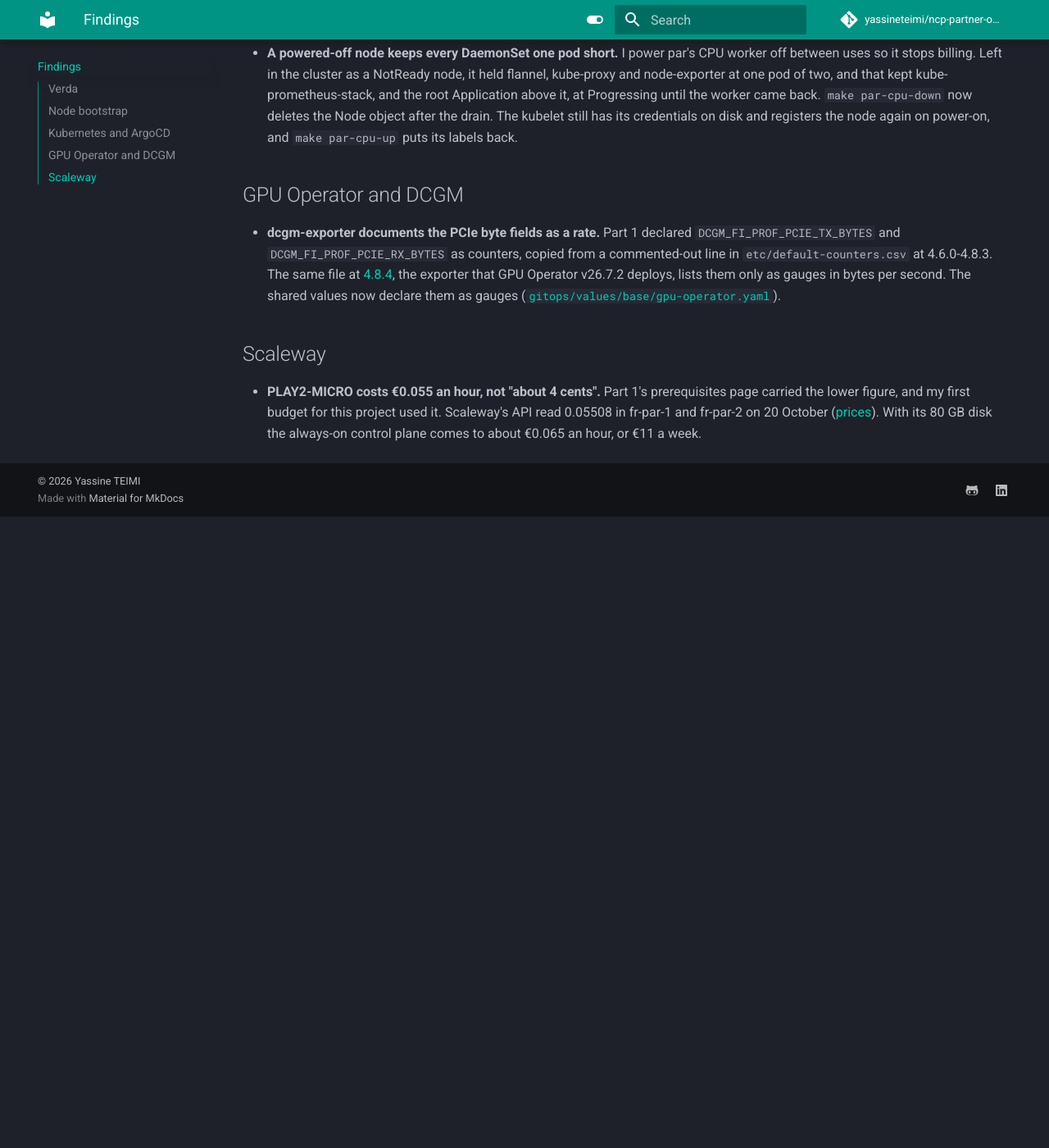
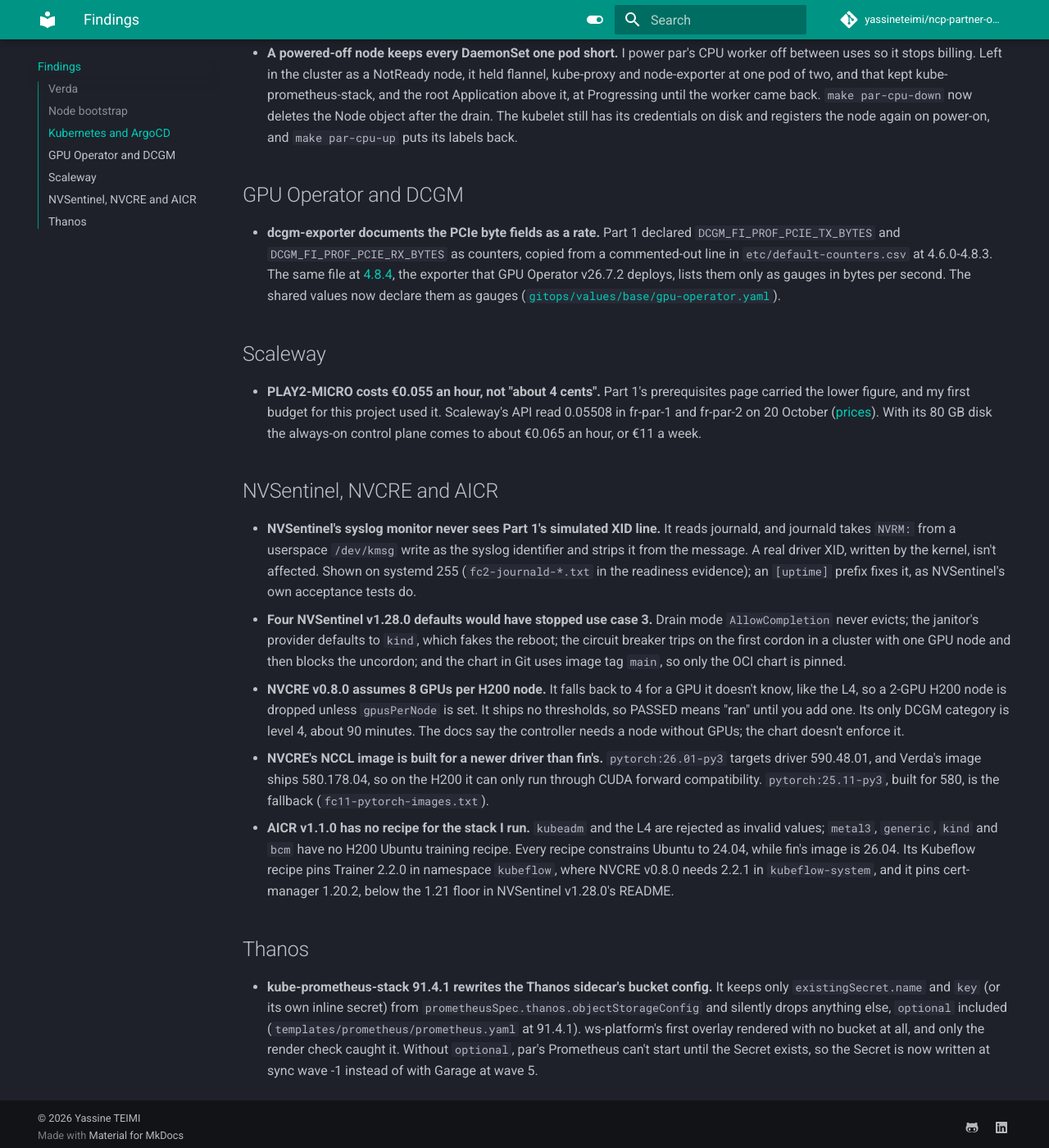
Before and after one commit to yassineteimi/ncp-partner-onboarding, an MkDocs documentation site: the page built from docs/findings.md, in a window 1280 px wide and 1400 px high, scrolled down 925 px. Shown: the whole window at 82% size. Built offline with MkDocs 1.6.1 and Material for MkDocs 9.7.7, drawn with Linux system fonts in a browser that asks for light colours; comment, search, counter and statistics services are not loaded; before the commit the page ends 1555 px from its top, so only the background shows below that.

Commit message:
File the readiness lane's findings and simulated items, and the Thanos one
From ws-readiness: journald stripping NVRM from a userspace XID line,
four NVSentinel v1.28.0 defaults that would have stopped use case 3, NVCRE
v0.8.0's GPU count and threshold assumptions, its NCCL image's driver
floor, and what AICR v1.1.0 can't recipe. From ws-platform: the
kube-prometheus-stack sidecar bucket config that drops optional. Five
simulated items for use cases 2 and 3, the KIND rehearsal marked as run.

```diff
--- a/docs/findings.md
+++ b/docs/findings.md
@@ -23,3 +23,15 @@
 ## Scaleway
 
 - **PLAY2-MICRO costs €0.055 an hour, not "about 4 cents".** Part 1's prerequisites page carried the lower figure, and my first budget for this project used it. Scaleway's API read 0.05508 in fr-par-1 and fr-par-2 on 20 October ([prices](artifacts/par/scaleway-prices-20261020.json)). With its 80 GB disk the always-on control plane comes to about €0.065 an hour, or €11 a week.
+
+## NVSentinel, NVCRE and AICR
+
+- **NVSentinel's syslog monitor never sees Part 1's simulated XID line.** It reads journald, and journald takes `NVRM:` from a userspace `/dev/kmsg` write as the syslog identifier and strips it from the message. A real driver XID, written by the kernel, isn't affected. Shown on systemd 255 (`fc2-journald-*.txt` in the readiness evidence); an `[uptime]` prefix fixes it, as NVSentinel's own acceptance tests do.
+- **Four NVSentinel v1.28.0 defaults would have stopped use case 3.** Drain mode `AllowCompletion` never evicts; the janitor's provider defaults to `kind`, which fakes the reboot; the circuit breaker trips on the first cordon in a cluster with one GPU node and then blocks the uncordon; and the chart in Git uses image tag `main`, so only the OCI chart is pinned.
+- **NVCRE v0.8.0 assumes 8 GPUs per H200 node.** It falls back to 4 for a GPU it doesn't know, like the L4, so a 2-GPU H200 node is dropped unless `gpusPerNode` is set. It ships no thresholds, so PASSED means "ran" until you add one. Its only DCGM category is level 4, about 90 minutes. The docs say the controller needs a node without GPUs; the chart doesn't enforce it.
+- **NVCRE's NCCL image is built for a newer driver than fin's.** `pytorch:26.01-py3` targets driver 590.48.01, and Verda's image ships 580.178.04, so on the H200 it can only run through CUDA forward compatibility. `pytorch:25.11-py3`, built for 580, is the fallback (`fc11-pytorch-images.txt`).
+- **AICR v1.1.0 has no recipe for the stack I run.** `kubeadm` and the L4 are rejected as invalid values; `metal3`, `generic`, `kind` and `bcm` have no H200 Ubuntu training recipe. Every recipe constrains Ubuntu to 24.04, while fin's image is 26.04. Its Kubeflow recipe pins Trainer 2.2.0 in namespace `kubeflow`, where NVCRE v0.8.0 needs 2.2.1 in `kubeflow-system`, and it pins cert-manager 1.20.2, below the 1.21 floor in NVSentinel v1.28.0's README.
+
+## Thanos
+
+- **kube-prometheus-stack 91.4.1 rewrites the Thanos sidecar's bucket config.** It keeps only `existingSecret.name` and `key` (or its own inline secret) from `prometheusSpec.thanos.objectStorageConfig` and silently drops anything else, `optional` included (`templates/prometheus/prometheus.yaml` at 91.4.1). ws-platform's first overlay rendered with no bucket at all, and only the render check caught it. Without `optional`, par's Prometheus can't start until the Secret exists, so the Secret is now written at sync wave -1 instead of with Garage at wave 5.
```
Also changed, not shown: docs/simulated.md (+5 -0 lines).
